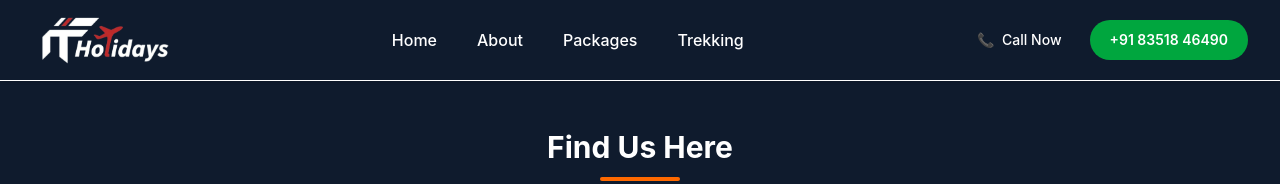
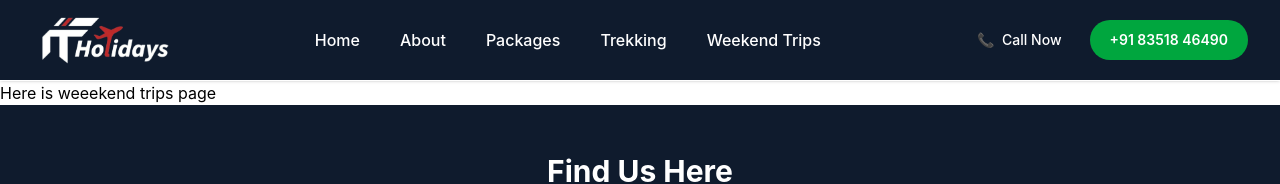
Before and after one commit to aniket44788/FlyingFeetNew, a React (Vite) app: page /weekendtrips in a window 1280 px wide. Shown: the top 184 px of the page. Built offline with nearby package versions, Linux system fonts and the light colour scheme.

Commit message:
klasdfjaslkdjfsalkdfjklws

```diff
--- a/src/App.jsx
+++ b/src/App.jsx
@@ -15,6 +15,7 @@ import Kheerganga from "./Trekkings/Kheerganga";
 import Thatharnatrek from "./Trekkings/Thatharnatrek";
 import Sarpastrek from "./Trekkings/Sarpastrek";
 import Nagtibbatrek from "./Trekkings/Nagtibbatrek";
+import WeekendTrips from "./WeekendTrips";
 
 function App() {
   return (
@@ -35,6 +36,7 @@ function App() {
         <Route path="/treks/thatharana-trek" element={<Thatharnatrek />} />
         <Route path="/treks/sar-pass-trek" element={<Sarpastrek />} />
         <Route path="/treks/nag-tibba-trek" element={<Nagtibbatrek />} />
+        <Route path="weekendtrips" element={<WeekendTrips/>} />
       </Routes>
       <Footer />
     </BrowserRouter>
--- a/src/Navbar.jsx
+++ b/src/Navbar.jsx
@@ -28,6 +28,7 @@ function Navbar() {
                             { label: "About", to: "/about" },
                             { label: "Packages", to: "/packages" },
                             { label: "Trekking", to: "/trekking" },
+                              { label: "Weekend Trips", to: "/weekendtrips" },
                         ].map((item) => (
                             <Link
                                 key={item.label}
@@ -105,6 +106,7 @@ function Navbar() {
                             { label: "About", to: "/about" },
                             { label: "Packages", to: "/packages" },
                             { label: "Trekking", to: "/trekking" },
+                            { label: "Weekend Trips", to: "/weekendtrips" },
                         ].map((item) => (
                             <Link
                                 key={item.label}
@@ -120,7 +122,7 @@ function Navbar() {
                     {/* Mobile CTAs */}
                     <div className="mt-auto pt-8 space-y-3">
                         <a
-                            href="tel:+919876543210"
+                            href="tel:+918351846490"
                             className="flex items-center justify-center gap-3 w-full border border-white text-white font-medium py-3.5 rounded-2xl hover:bg-white transition-all"
                         >
                             📞 Call Now
@@ -130,7 +132,7 @@ function Navbar() {
                             href="tel:+919876543210"
                             className="flex items-center justify-center gap-3 w-full bg-green-600 hover:bg-green-700 text-white font-semibold py-3.5 rounded-2xl transition-all"
                         >
-                            +91 98765 43210
+                            +91 83518 46490
                         </a>
                     </div>
                 </div>
--- /dev/null
+++ b/src/WeekendTrips.jsx
@@ -0,0 +1,10 @@
+import React from "react";
+const WeekendTrips = () => {
+    return (
+        <>
+
+            Here  is weeekend trips page </>
+    )
+}
+
+export default WeekendTrips
```
